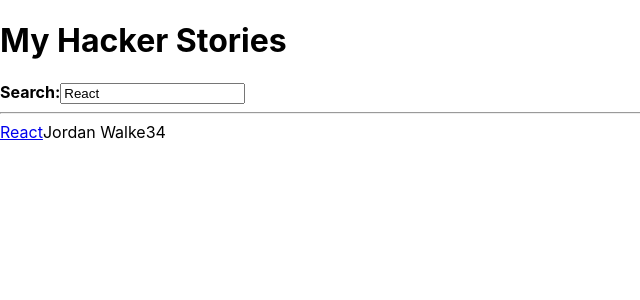
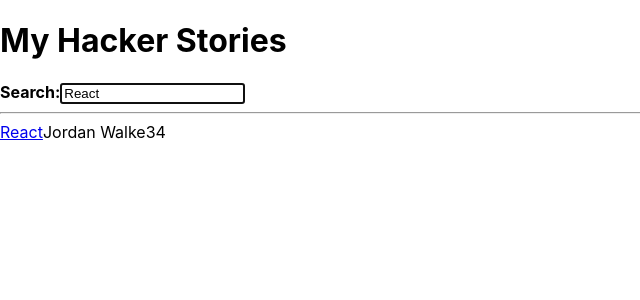
Before and after one commit to ik87/hacker-stories, a React (Create React App) app: page / in a window 1280 px wide. Shown: the top 300 px of the page, without its empty margins (0-640 px from the left). Built offline with nearby package versions, Linux system fonts and the light colour scheme.

Commit message:
(76) Imperative React

```diff
--- a/src/App.js
+++ b/src/App.js
@@ -1,4 +1,4 @@
-import React from 'react'
+import React, {useEffect, useRef, useState} from 'react'
 
 
 const List = ({list}) =>
@@ -17,7 +17,6 @@ const Item = ({title, url, author, num_comments, points}) => (
         <span>{points}</span>
     </div>
 )
-//repeat "React Custom Hooks (Advanced)"
 const userSemiPersistentSate = (key, initialState) => {
     // eslint-disable-next-line react-hooks/rules-of-hooks
     const [value, setValue] = React.useState(
@@ -31,15 +30,33 @@ const userSemiPersistentSate = (key, initialState) => {
 }
 
 //repeat:
-// "React fragments",
-// "Reusable React Component",
-// "React Component Composition"
-const InputWithLabel = ({id, value, onInputChange, type = 'text', children}) => (
-    <>
-        <label htmlFor={id}>{children}</label>
-        <input id={id} type={type} value={value} onChange={onInputChange}/>
-    </>
-)
+// Imperative React
+const InputWithLabel = ({id, value, onInputChange, type = 'text', isFocused, children}) => {
+    // A
+    const inputRef = React.useRef();
+    // C
+    React.useEffect(() => {
+        if (isFocused && inputRef.current) {
+            // D
+            inputRef.current.focus();
+        }
+    }, [isFocused])
+
+    return (
+        <>
+            <label htmlFor={id}>{children}</label>
+            {/* B */}
+            <input
+             //   ref={inputRef}
+                id={id}
+                type={type}
+                value={value}
+                autoFocus={isFocused}
+                onChange={onInputChange}
+            />
+        </>
+    )
+}
 
 const StrongText = ({value}) => (
     <>
@@ -93,9 +110,15 @@ const App = () => {
     return (
         <div>
             <h1>My Hacker Stories</h1>
-            <InputWithLabel id="search" label="Search:" value={searchTerm} onInputChange={handleChange}>
-                <StrongText value="Search:" />
+            <InputWithLabel
+                id="search"
+                value={searchTerm}
+                onInputChange={handleChange}
+                isFocused
+            >
+                <StrongText value="Search:"/>
             </InputWithLabel>
+
             <hr/>
             <List list={searchedStories}/>
         </div>
```
Also changed, not shown: 1 other file (tests, documents, lock files or other folders).
